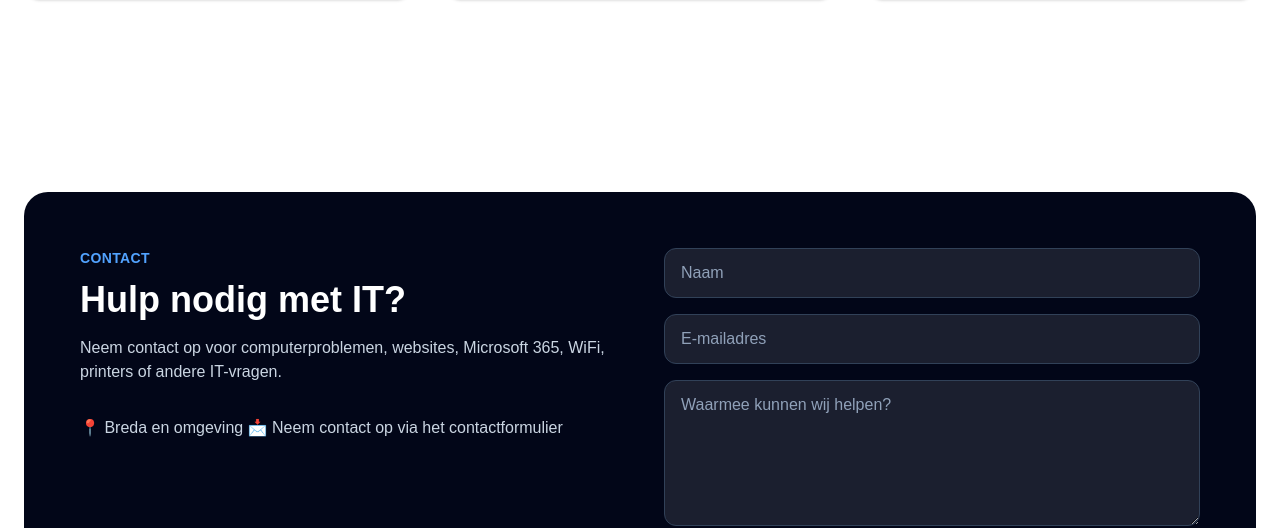
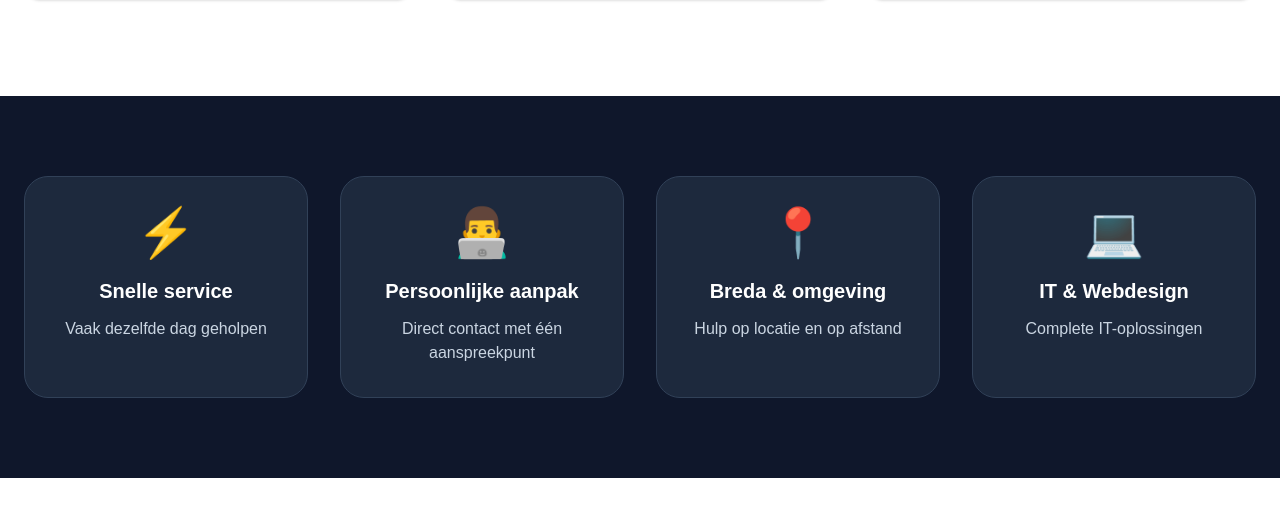
Before and after one commit to amritsolutions/amr-it-solutions, a Next.js app: page / in a window 1280 px wide. Shown: the part 3745-4273 px from the top of the page. Built offline with nearby package versions, Linux system fonts and the light colour scheme.

Commit message:
Statistieken sectie toegevoegd

```diff
--- a/app/page.tsx
+++ b/app/page.tsx
@@ -7,6 +7,7 @@ import Portfolio from "@/components/Portfolio";
 import Contact from "@/components/Contact";
 import WhatsAppButton from "@/components/WhatsAppButton";
 import CookieBanner from "@/components/CookieBanner";
+import Stats from "@/components/Stats";
 export default function Home() {
   return (
     <main className="min-h-screen bg-white text-slate-950">
@@ -19,6 +20,7 @@ export default function Home() {
   <Services />
   <WhyUs />
   <Portfolio />
+  <Stats />
   <Contact />
   <Footer />
   <WhatsAppButton />
--- /dev/null
+++ b/components/Stats.tsx
@@ -0,0 +1,47 @@
+export default function Stats() {
+  const stats = [
+    {
+      icon: "⚡",
+      title: "Snelle service",
+      text: "Vaak dezelfde dag geholpen",
+    },
+    {
+      icon: "👨‍💻",
+      title: "Persoonlijke aanpak",
+      text: "Direct contact met één aanspreekpunt",
+    },
+    {
+      icon: "📍",
+      title: "Breda & omgeving",
+      text: "Hulp op locatie en op afstand",
+    },
+    {
+      icon: "💻",
+      title: "IT & Webdesign",
+      text: "Complete IT-oplossingen",
+    },
+  ];
+
+  return (
+    <section className="bg-slate-900 py-20">
+      <div className="mx-auto grid max-w-7xl gap-8 px-6 md:grid-cols-2 lg:grid-cols-4">
+        {stats.map((stat) => (
+          <div
+            key={stat.title}
+            className="rounded-3xl border border-slate-700 bg-slate-800 p-8 text-center transition duration-300 hover:-translate-y-2 hover:border-blue-500"
+          >
+            <div className="mb-5 text-5xl">{stat.icon}</div>
+
+            <h3 className="text-xl font-bold text-white">
+              {stat.title}
+            </h3>
+
+            <p className="mt-3 text-slate-300">
+              {stat.text}
+            </p>
+          </div>
+        ))}
+      </div>
+    </section>
+  );
+}
```
